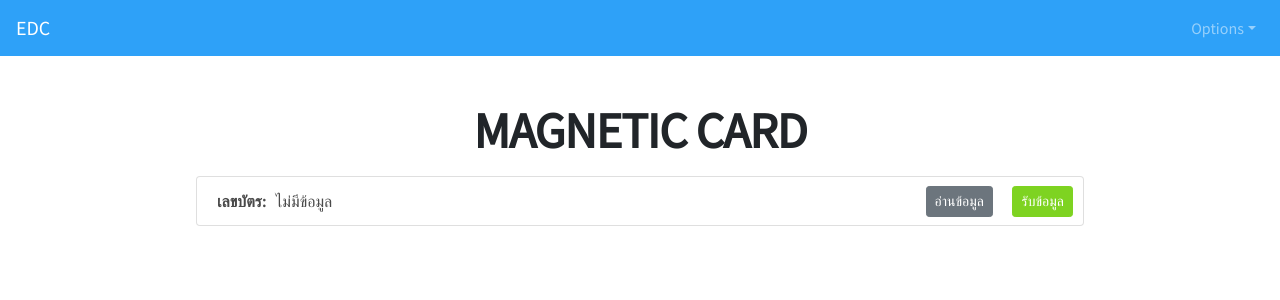
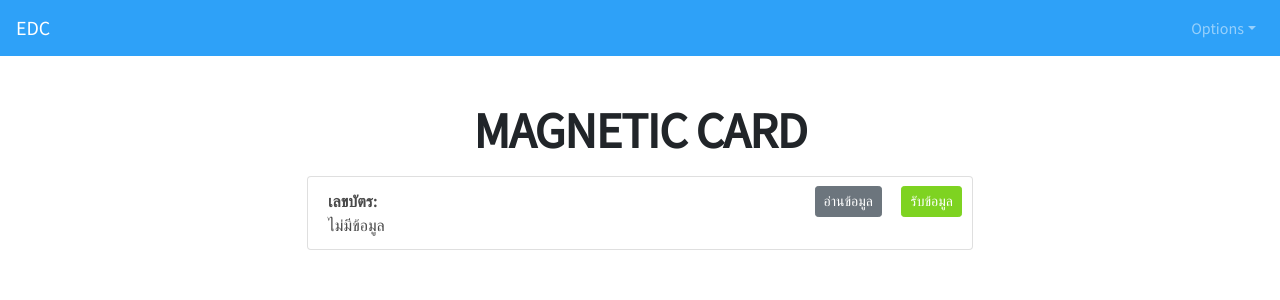
Before and after one commit to ter0101/front-serialport, a React (Create React App) app: page /magnetic-card in a window 1280 px wide. Shown: the top 300 px of the page. Built offline with nearby package versions, Linux system fonts and the light colour scheme.

Commit message:
scan qr code V.2.0

```diff
--- a/src/components/layouts/magnetic-card/magnetic-card.css
+++ b/src/components/layouts/magnetic-card/magnetic-card.css
@@ -0,0 +1,6 @@
+.group-manetci {
+  width: 60%;
+  margin-top: 20px;
+  margin-left: 20%;
+  margin-right: 20%;
+}
--- a/src/components/layouts/magnetic-card/magnetic-card.js
+++ b/src/components/layouts/magnetic-card/magnetic-card.js
@@ -3,7 +3,7 @@ import axios from 'axios'
 
 import { ListGroup, ListGroupItem, Button } from 'reactstrap'
 import '../../../App.css'
-
+import './magnetic-card.css'
 export default class magneticcard extends Component {
   constructor(props) {
     super(props)
@@ -46,7 +46,7 @@ export default class magneticcard extends Component {
     return (
       <div>
         <h1 className="title">magnetic card</h1>
-        <div className="group-qrdata">
+        <div className="group-manetci">
           <ListGroup>
             <ListGroupItem>
               {cardNumber !== '' ? (
--- a/src/components/layouts/scanqr/scanqr.css
+++ b/src/components/layouts/scanqr/scanqr.css
@@ -10,6 +10,9 @@
 }
 
 .qrcode-text {
+  display: block;
+  width: 600px;
+  word-wrap: break-word;
   color: #4a4a4a !important;
 }
 
@@ -26,3 +29,9 @@
   right: 90px;
   top: 9px;
 }
+
+.table-tag {
+  margin-top: 30px !important;
+  margin: auto;
+  width: 80% !important;
+}
--- a/src/components/layouts/scanqr/scanqr.js
+++ b/src/components/layouts/scanqr/scanqr.js
@@ -1,7 +1,7 @@
 import React, { Component } from 'react'
 import axios from 'axios'
 
-import { ListGroup, ListGroupItem, Button } from 'reactstrap'
+import { ListGroup, ListGroupItem, Button, Table } from 'reactstrap'
 import '../../../App.css'
 import './scanqr.css'
 
@@ -24,8 +24,7 @@ export default class scanqr extends Component {
     const command = {
       text: e.currentTarget.value
     }
-    axios.post('/api/write', command).then(respones => {
-    })
+    axios.post('/api/write', command).then(respones => {})
     console.log('COMMAND:', command.text)
   }
 
@@ -33,26 +32,24 @@ export default class scanqr extends Component {
     var j = 0
     while (j < tags.length) {
       if (tags[j].tag === '29') {
-        var str = tags[j].value;
-        var tags = [];
-        var i = 0;
+        var str = tags[j].value
+        var tags = []
+        var i = 0
         while (i < str.length) {
-          var tag = str.substring(i, i + 2);
-          i += 2;
-          var valueLength = Number(str.substring(i, i + 2));
-          i += 2;
-          var value = str.substring(i, i + valueLength);
-          i += valueLength;
-          tags.push({ tag: tag, value: value });
+          var tag = str.substring(i, i + 2)
+          i += 2
+          var valueLength = Number(str.substring(i, i + 2))
+          i += 2
+          var value = str.substring(i, i + valueLength)
+          i += valueLength
+          tags.push({ tag: tag, value: value })
         }
         this.setState({ SerialNum: tags })
         break
       }
       j++
     }
-
   }
-
 
   decodeQR = qrcode => {
     var tags = []
@@ -74,10 +71,16 @@ export default class scanqr extends Component {
 
   getDataFromServer = () => {
     console.log('GET data from server')
-    axios.get('/api/getData').then(result => {
+    axios
+      .get('/api/getData')
+      .then(result => {
         console.log('DATA:', result.data)
-      this.setState({ qrcode: "00020101021153037645802TH29370016A000000677010111011300668992352205406112.00630404E7" })
-    }).then(() => {
+        this.setState({
+          qrcode:
+            '00020101021153037645802TH29370016A000000677010111011300668992352205406112.00630404E7'
+        })
+      })
+      .then(() => {
         this.decodeQR(this.state.qrcode)
       })
   }
@@ -95,7 +98,7 @@ export default class scanqr extends Component {
             <ListGroupItem>
               {qrcode !== '' ? (
                 <div>
-                  <span className="qrcode">QR Code:&nbsp;&nbsp;&nbsp;</span>
+                  <span className="qrcode">QR Code:</span>
                   <span className="qrcode-text">{qrcode}</span>
                   <Button
                     size="sm"
@@ -137,12 +140,39 @@ export default class scanqr extends Component {
             </ListGroupItem>
           </ListGroup>
         </div>
-        {SerialNum.map(data => (<p key={data.tag}>{data.value}</p>))}
+        {qrcode ? (
+          <Table striped bordered className="table-tag">
+            <thead>
+              <tr>
+                <th>Tag</th>
+                <th>Value</th>
+              </tr>
+            </thead>
+            <tbody>
               {allTag.map(data => (
-          <p key={data.tag}>
-          {data.tag === '29' ? '' : data.value}
-          </p>
+                <tr key={data.tag}>
+                  <th>{data.tag}</th>
+                  <td>
+                    {data.tag === '29' ? (
+                      <div>
+                        {SerialNum.map(data => (
+                          <div>
+                            <span key={data.tag}>
+                              {data.tag}:&nbsp;{data.value}
+                            </span>
+                            <br />
+                          </div>
                         ))}
+                      </div>
+                    ) : (
+                      data.value
+                    )}
+                  </td>
+                </tr>
+              ))}
+            </tbody>
+          </Table>
+        ) : null}
       </div>
     )
   }
```
Lines whose indentation alone changed are shown as unchanged.
